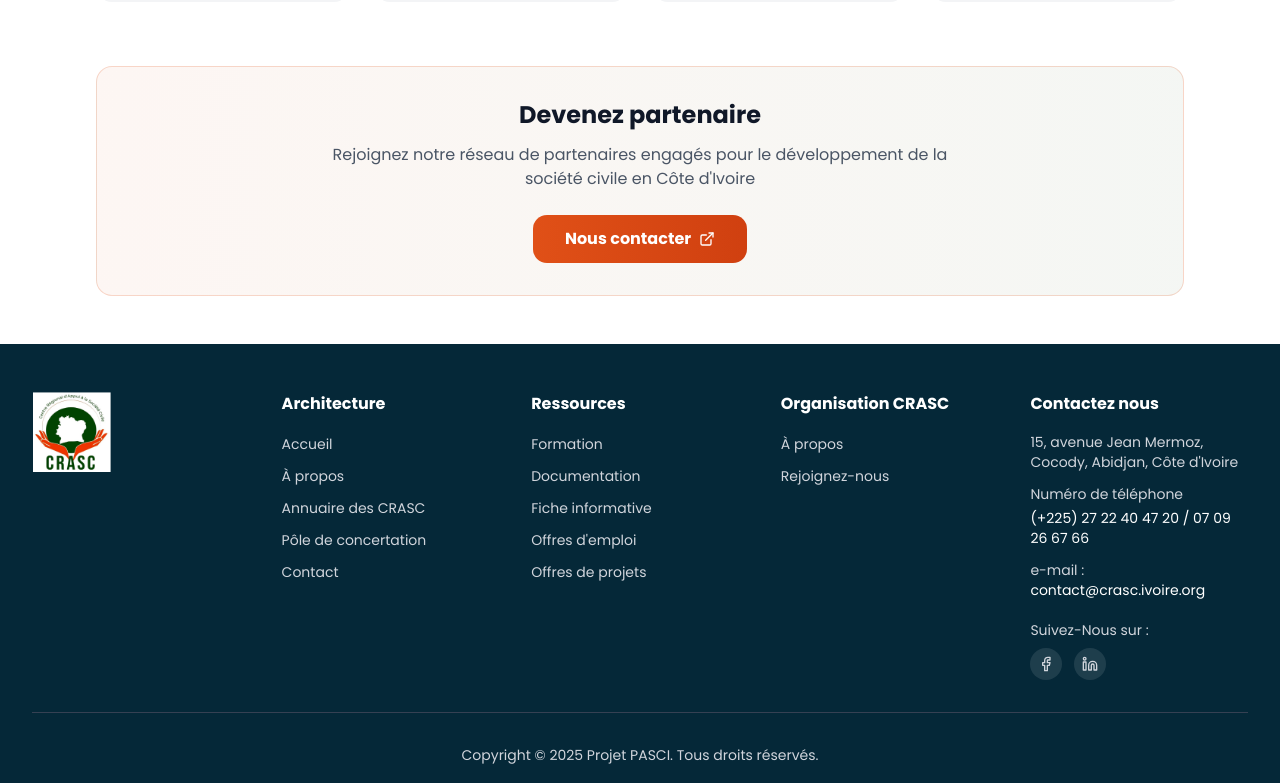
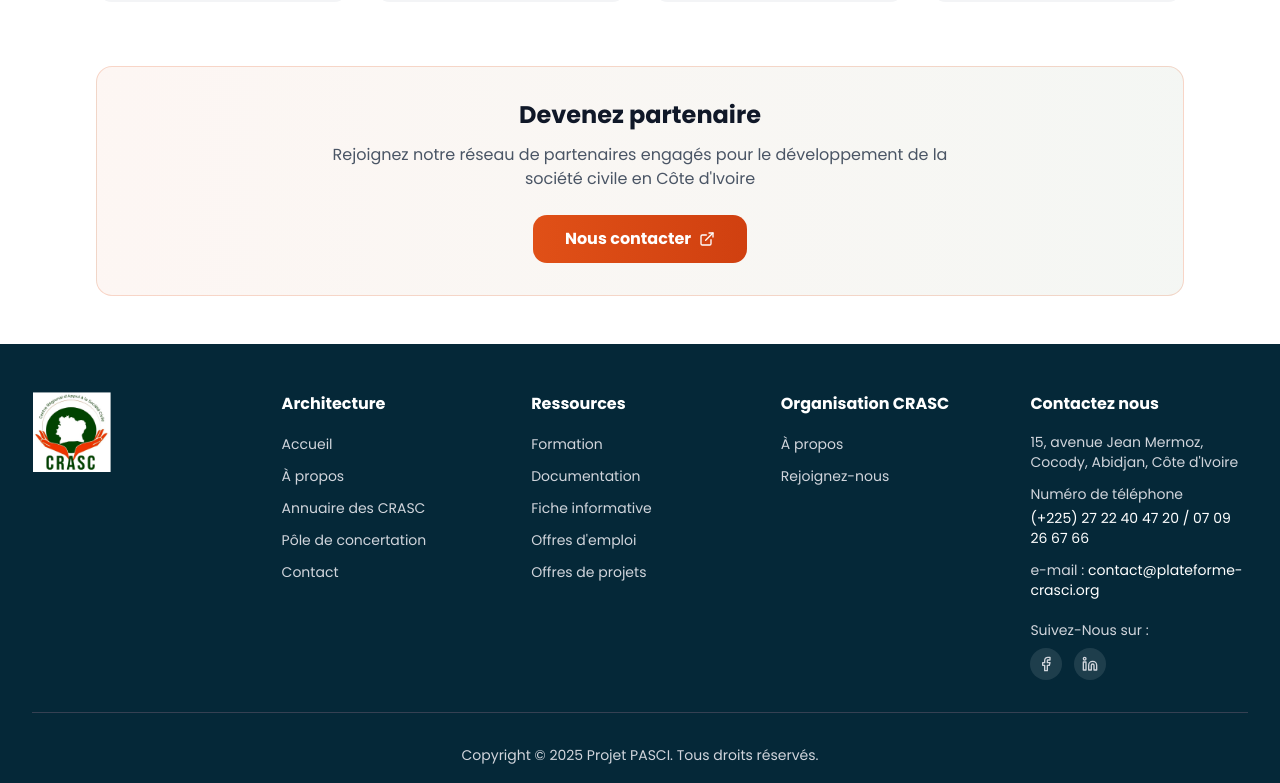
Before and after one commit to ordemdigitale/pasci-web, a Next.js app: page / in a window 1280 px wide. Shown: the part 3581-4364 px from the top of the page. Built offline with nearby package versions, Linux system fonts and the light colour scheme; no server answers.

Commit message:
Rajout de certaines mises à jour

```diff
--- a/app/(main)/contact/page.tsx
+++ b/app/(main)/contact/page.tsx
@@ -163,7 +163,7 @@ export default function ContactPage() {
                     href="mailto:contact@crasc-inades.org"
                     className="text-[#E05017] hover:underline"
                   >
-                    contact@crasc-inades.org
+                    contact@plateforme-crasci.org
                   </a>
                 </div>
               </div>
--- a/app/(main)/login/page.tsx
+++ b/app/(main)/login/page.tsx
@@ -239,11 +239,11 @@ export default function LoginPage() {
               </p>
               <div className="grid grid-cols-2 gap-6 text-left">
                 <div>
-                  <div className="text-3xl font-bold mb-2">500+</div>
+                  <div className="text-3xl font-bold mb-2">3200+</div>
                   <div className="text-sm text-white/80">OSC membres</div>
                 </div>
                 <div>
-                  <div className="text-3xl font-bold mb-2">150+</div>
+                  <div className="text-3xl font-bold mb-2">120+</div>
                   <div className="text-sm text-white/80">Projets financés</div>
                 </div>
                 <div>
@@ -251,7 +251,7 @@ export default function LoginPage() {
                   <div className="text-sm text-white/80">Formations</div>
                 </div>
                 <div>
-                  <div className="text-3xl font-bold mb-2">12</div>
+                  <div className="text-3xl font-bold mb-2">5</div>
                   <div className="text-sm text-white/80">CRASC actifs</div>
                 </div>
               </div>
--- a/app/(main)/register/page.tsx
+++ b/app/(main)/register/page.tsx
@@ -130,7 +130,7 @@ export default function RegisterPage() {
             />
           </Link>
           <h1 className="mt-6 text-3xl font-extrabold text-gray-900">
-            Créer votre compte PASCI
+            Créer votre compte
           </h1>
           <p className="mt-2 text-sm text-gray-600">
             Rejoignez notre réseau et accédez à toutes nos ressources
--- a/app/(main)/rejoindre/page.tsx
+++ b/app/(main)/rejoindre/page.tsx
@@ -219,7 +219,7 @@ export default function PageRejoindre() {
                   <FormControl>
                     <Input
                       type="email"
-                      placeholder="contact@organisation.cm"
+                      placeholder="contact@organisation.com"
                       className="border-gray-300"
                       {...field}
                     />
--- a/components/home/SectionStats.tsx
+++ b/components/home/SectionStats.tsx
@@ -103,7 +103,7 @@ export default function Stats() {
 
   // Mock data de fallback si l'API ne répond pas
   const mockStats: IKeyStats[] = [
-    { id: 1, name: "osc", number: 850 },
+    { id: 1, name: "osc", number: 3201 },
     { id: 2, name: "crasc", number: 5 },
     { id: 3, name: "régions", number: 33 },
     { id: 4, name: "projets", number: 120 }
--- a/components/layout/Footer.tsx
+++ b/components/layout/Footer.tsx
@@ -112,7 +112,7 @@ export default function Footer() {
 
               <p>
                 e-mail : <a href="mailto:contact@crasc.ivoire.org" className="text-white hover:underline">
-                  contact@crasc.ivoire.org
+                  contact@plateforme-crasci.org
                 </a>
               </p>
 
```
